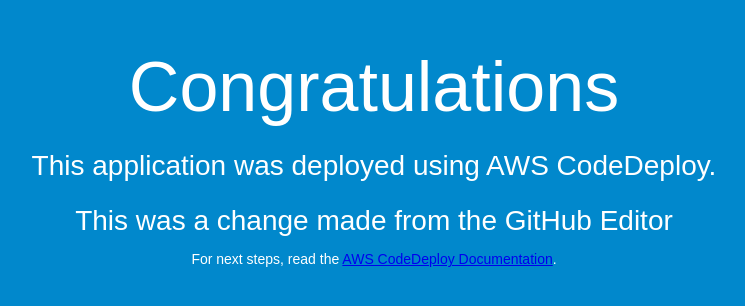
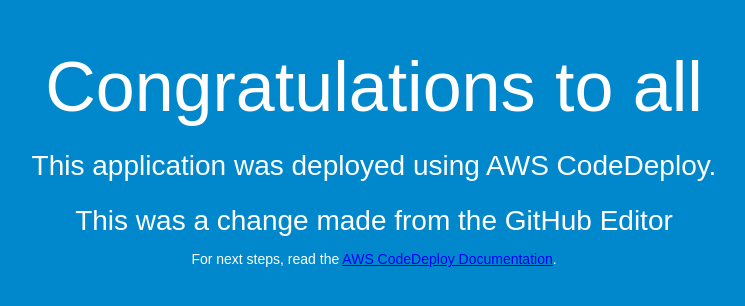
Before and after one commit to VittalKumar23/codepipeline-sample-app, a plain HTML site: page index.html in a window 1280 px wide. Shown: the whole page, without its empty margins (266-1011 px from the left). Drawn offline with Linux system fonts and the light colour scheme.

Commit message:
Update index.html

```diff
--- a/index.html
+++ b/index.html
@@ -26,7 +26,7 @@
 </head>
 <body>
   <div align="center">
-    <h1>Congratulations</h1>
+    <h1>Congratulations to all</h1>
     <h2>This application was deployed using AWS CodeDeploy.</h2>
     <h2>This was a change made from the GitHub Editor</h2>
     <p>For next steps, read the <a href="http://aws.amazon.com/documentation/codedeploy">AWS CodeDeploy Documentation</a>.</p>
```
